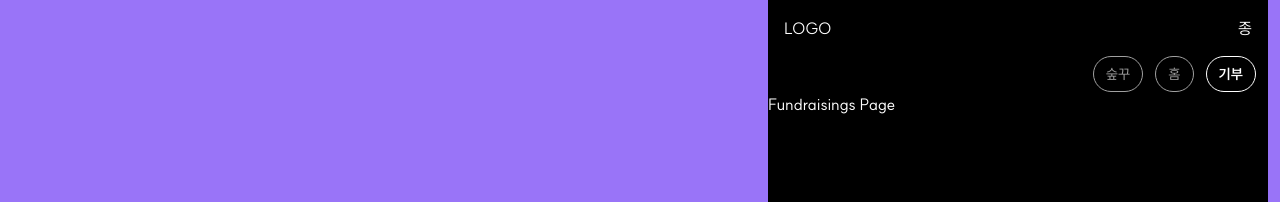
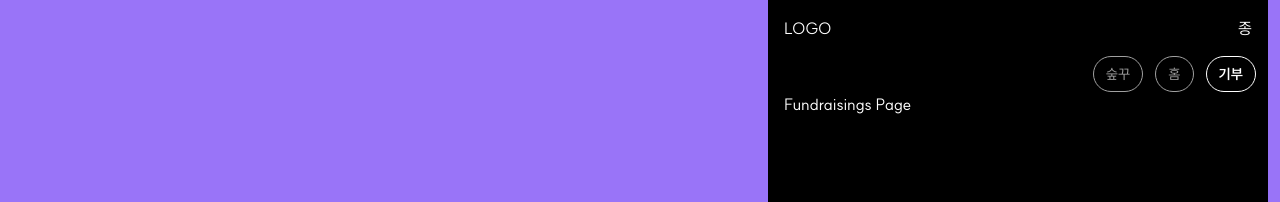
Before and after one commit to Chaemin-L/plantify-client, a Next.js app: page /fundraisings in a window 1280 px wide. Shown: the top 202 px of the page. Built offline with nearby package versions, Linux system fonts and the light colour scheme.

Commit message:
chore: layout 스타일링 수정

```diff
--- a/src/app/forest/layout.tsx
+++ b/src/app/forest/layout.tsx
@@ -14,8 +14,7 @@ export default function Layout({
   return (
     <>
       <Header />
-      {children}
-      {/* <BottomNavigation /> */}
+      <main className="px-4 pb-9">{children}</main>
     </>
   );
 }
--- a/src/app/forest/page.tsx
+++ b/src/app/forest/page.tsx
@@ -1,3 +1,3 @@
 export default function ForestPage() {
-  return <main>Forest Page</main>;
+  return <div>Forest Page</div>;
 }
--- a/src/app/fundraisings/layout.tsx
+++ b/src/app/fundraisings/layout.tsx
@@ -14,8 +14,7 @@ export default function Layout({
   return (
     <>
       <Header />
-      {children}
-      {/* <BottomNavigation /> */}
+      <main className="px-4 pb-9">{children}</main>
     </>
   );
 }
--- a/src/app/fundraisings/page.tsx
+++ b/src/app/fundraisings/page.tsx
@@ -1,3 +1,3 @@
 export default function FundraisingsPage() {
-  return <main>Fundraisings Page</main>;
+  return <div>Fundraisings Page</div>;
 }
--- a/src/app/home/layout.tsx
+++ b/src/app/home/layout.tsx
@@ -14,7 +14,7 @@ export default function Layout({
   return (
     <>
       <Header />
-      {children}
+      <main className="px-4 pb-9">{children}</main>
       {/* <BottomNavigation /> */}
     </>
   );
--- a/src/app/home/page.tsx
+++ b/src/app/home/page.tsx
@@ -1,3 +1,3 @@
-export default function Home() {
-  return <main>Landing Page</main>;
+export default function HomePage() {
+  return <div>Landing Page</div>;
 }
```
